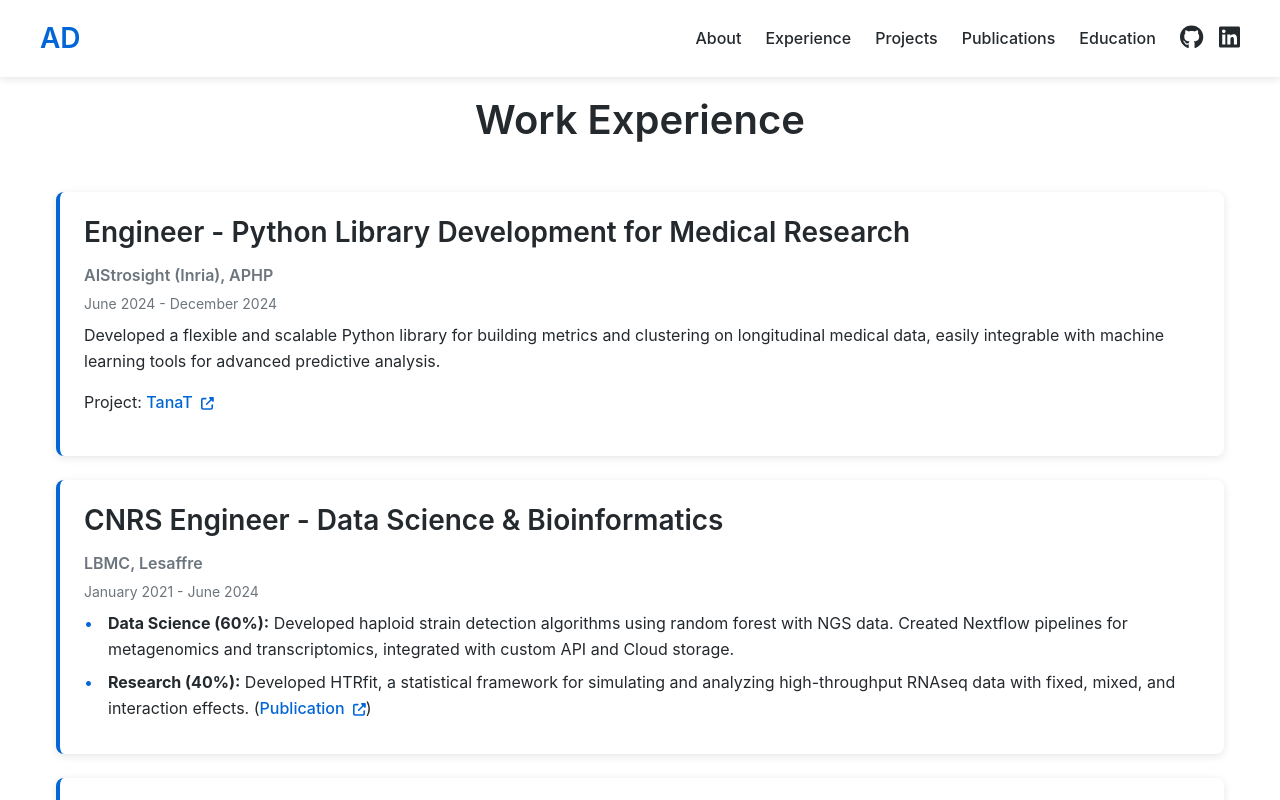
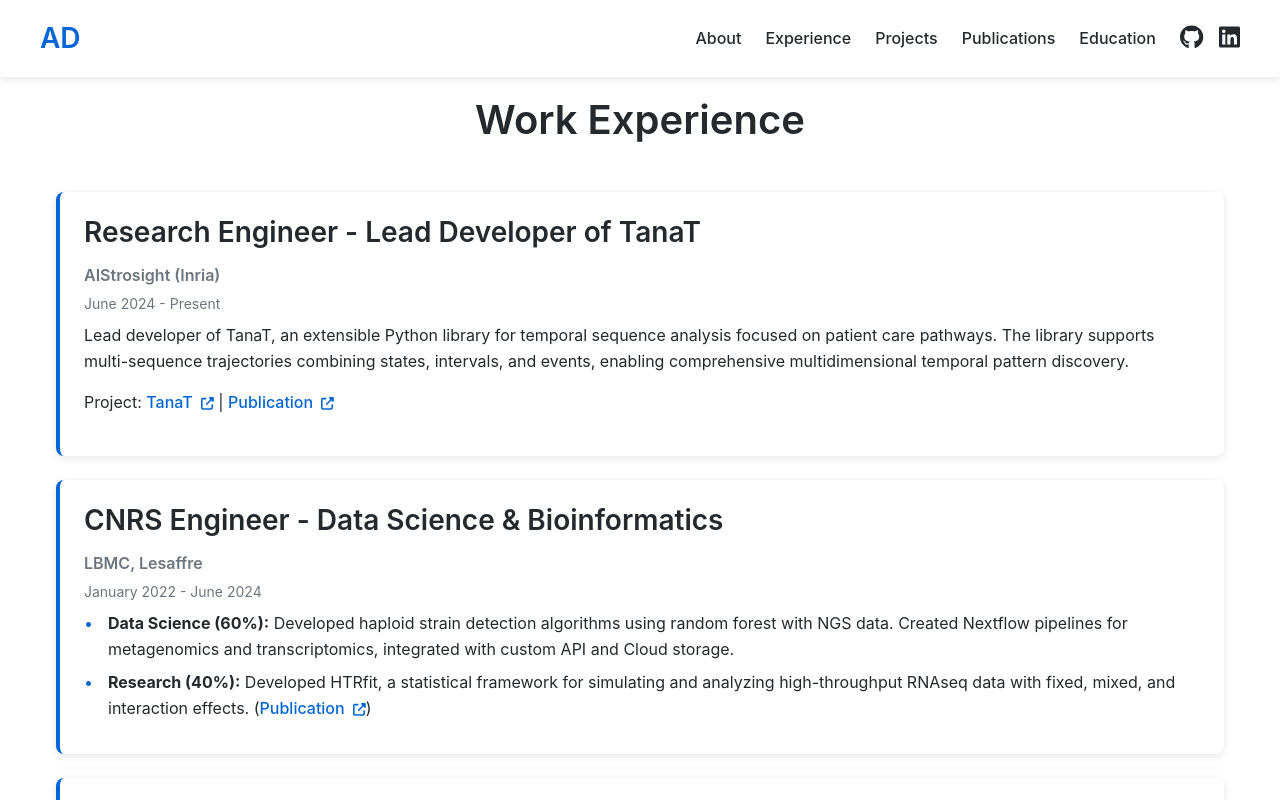
Before and after one commit to aduvermy/portfolio, a React (Vite) app: page /#/experience in a window 1280 px wide. Shown: the top 800 px of the page. Built offline with nearby package versions, Linux system fonts and the light colour scheme.

Commit message:
feat: update experience details for TanaT and HTRfit projects

```diff
--- a/src/pages/Experience.tsx
+++ b/src/pages/Experience.tsx
@@ -45,17 +45,21 @@
 
       <Section>
         <ExperienceCard>
-          <CardTitle>Engineer - Python Library Development for Medical Research</CardTitle>
-          <CardSubtitle>AIStrosight (Inria), APHP</CardSubtitle>
-          <DateRange>June 2024 - December 2024</DateRange>
+          <CardTitle>Research Engineer - Lead Developer of TanaT</CardTitle>
+          <CardSubtitle>AIStrosight (Inria)</CardSubtitle>
+          <DateRange>June 2024 - Present</DateRange>
           <CardContent>
             <p>
-              Developed a flexible and scalable Python library for building metrics and clustering on longitudinal medical data,
-              easily integrable with machine learning tools for advanced predictive analysis.
+              Lead developer of TanaT, an extensible Python library for temporal sequence analysis focused on patient care pathways.
+              The library supports multi-sequence trajectories combining states, intervals, and events, enabling comprehensive multidimensional temporal pattern discovery.
             </p>
             <p>
               Project: <CardLink href="https://gitlab.inria.fr/tanat/tanat" target="_blank" rel="noopener noreferrer">
                 TanaT <LinkIcon icon={faExternalLinkAlt} />
+              </CardLink>
+              {' | '}
+              <CardLink href="https://inria.hal.science/hal-05336370v1/document" target="_blank" rel="noopener noreferrer">
+                Publication <LinkIcon icon={faExternalLinkAlt} />
               </CardLink>
             </p>
           </CardContent>
@@ -64,7 +68,7 @@
         <ExperienceCard>
           <CardTitle>CNRS Engineer - Data Science & Bioinformatics</CardTitle>
           <CardSubtitle>LBMC, Lesaffre</CardSubtitle>
-          <DateRange>January 2021 - June 2024</DateRange>
+          <DateRange>January 2022 - June 2024</DateRange>
           <CardContent>
             <BulletList>
               <li>
```
